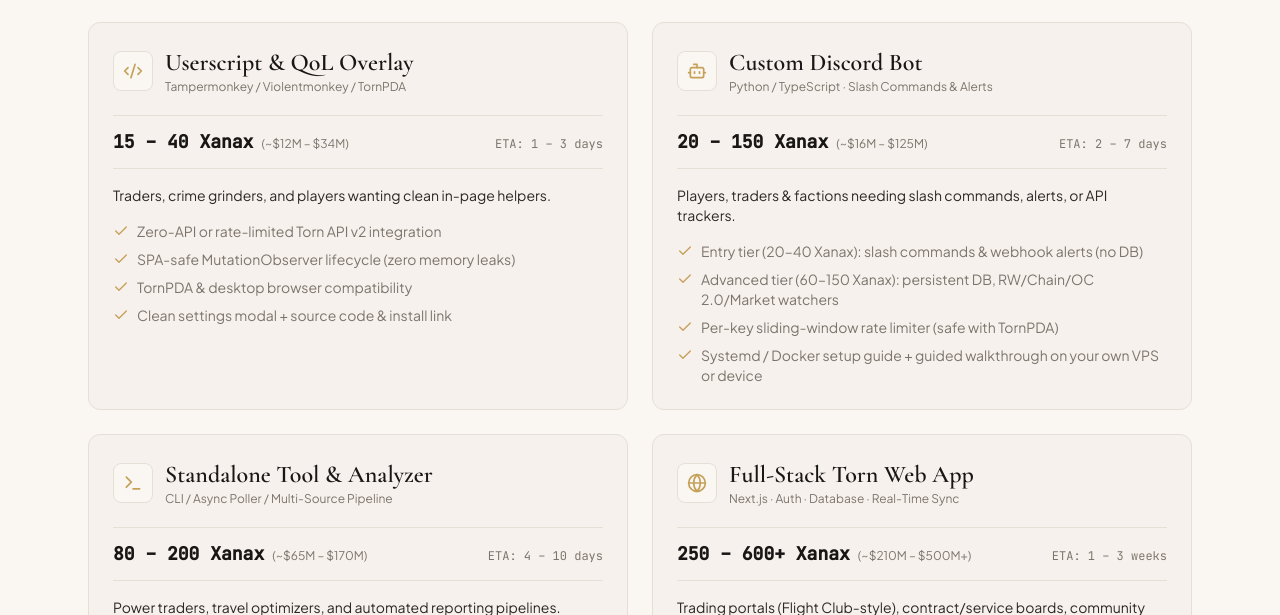
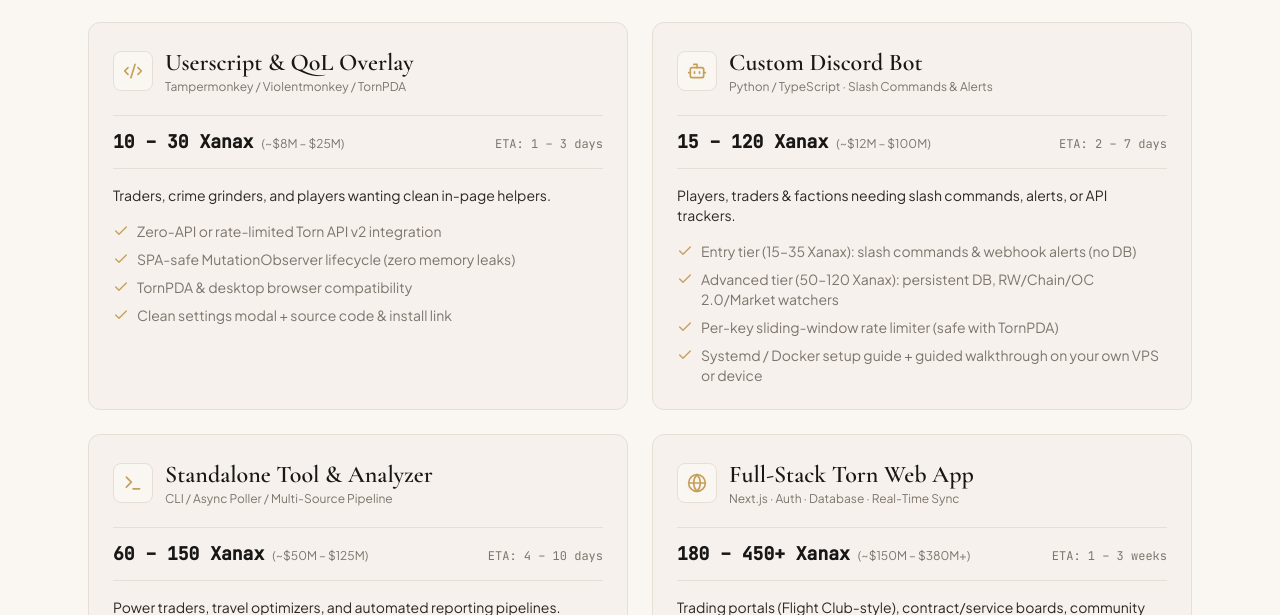
Before and after one commit to kiwicoder171/torn-studio, a Next.js app: page / in a window 1280 px wide. Shown: the part 820-1435 px from the top of the page. Built offline with nearby package versions, Linux system fonts and the light colour scheme.

Commit message:
chore: adjust xanax pricing tiers for self-hosted delivery

```diff
--- a/FORUM_POST.html
+++ b/FORUM_POST.html
@@ -4,7 +4,7 @@
 <hr />
 <h3><span style="color: #c5a059;"><strong>SERVICES &amp; PRICING (XANAX)</strong></span></h3>
 
-<p><strong>1. Custom Userscripts &amp; QoL Overlays (15 &ndash; 40 Xanax)</strong></p>
+<p><strong>1. Custom Userscripts &amp; QoL Overlays (10 &ndash; 30 Xanax)</strong></p>
 <ul>
   <li>Tampermonkey / Violentmonkey / TornPDA compatible</li>
   <li>In-page calculators, bazaar/vault safety guards, crime/travel helpers</li>
@@ -12,22 +12,22 @@
   <li>Turnaround: 1 &ndash; 3 days</li>
 </ul>
 
-<p><strong>2. Custom Discord Bots (20 &ndash; 150 Xanax)</strong></p>
+<p><strong>2. Custom Discord Bots (15 &ndash; 120 Xanax)</strong></p>
 <ul>
-  <li>Entry tier (20&ndash;40 Xanax): slash commands &amp; webhook alerts without DB</li>
-  <li>Advanced tier (60&ndash;150 Xanax): persistent DB, market/bazaar watchers, RW/chain alerts, OC 2.0 trackers</li>
+  <li>Entry tier (15&ndash;35 Xanax): slash commands &amp; webhook alerts without DB</li>
+  <li>Advanced tier (50&ndash;120 Xanax): persistent DB, market/bazaar watchers, RW/chain alerts, OC 2.0 trackers</li>
   <li>Per-key sliding-window rate limiting (safe to run alongside TornPDA)</li>
   <li>Turnaround: 2 &ndash; 7 days (runs on your own VPS/device &mdash; guided setup included)</li>
 </ul>
 
-<p><strong>3. Standalone Tools &amp; Data Pipelines (80 &ndash; 200 Xanax)</strong></p>
+<p><strong>3. Standalone Tools &amp; Data Pipelines (60 &ndash; 150 Xanax)</strong></p>
 <ul>
   <li>Python / TypeScript CLI tools, restock predictors, multi-source price analyzers</li>
   <li>Torn API v2, YATA, Weav3r, and Flight Club integrations</li>
   <li>Turnaround: 4 &ndash; 10 days</li>
 </ul>
 
-<p><strong>4. Full-Stack Torn Web Apps (250 &ndash; 600+ Xanax)</strong></p>
+<p><strong>4. Full-Stack Torn Web Apps (180 &ndash; 450+ Xanax)</strong></p>
 <ul>
   <li>Trading portals (Flight Club-style), contract/service boards, community tools, or faction command centers</li>
   <li>Torn API auth / encrypted key vault, real-time Firestore/PostgreSQL sync</li>
--- a/src/data/studio.ts
+++ b/src/data/studio.ts
@@ -24,8 +24,8 @@ export const SERVICE_TIERS: ServiceTier[] = [
     id: "userscript",
     name: "Userscript & QoL Overlay",
     subtitle: "Tampermonkey / Violentmonkey / TornPDA",
-    xanaxRange: "15 – 40 Xanax",
-    cashEstimate: "~$12M – $34M",
+    xanaxRange: "10 – 30 Xanax",
+    cashEstimate: "~$8M – $25M",
     turnaround: "1 – 3 days",
     bestFor: "Traders, crime grinders, and players wanting clean in-page helpers.",
     deliverables: [
@@ -39,14 +39,14 @@ export const SERVICE_TIERS: ServiceTier[] = [
     id: "discord-bot",
     name: "Custom Discord Bot",
     subtitle: "Python / TypeScript · Slash Commands & Alerts",
-    xanaxRange: "20 – 150 Xanax",
-    cashEstimate: "~$16M – $125M",
+    xanaxRange: "15 – 120 Xanax",
+    cashEstimate: "~$12M – $100M",
     turnaround: "2 – 7 days",
     bestFor:
       "Players, traders & factions needing slash commands, alerts, or API trackers.",
     deliverables: [
-      "Entry tier (20–40 Xanax): slash commands & webhook alerts (no DB)",
-      "Advanced tier (60–150 Xanax): persistent DB, RW/Chain/OC 2.0/Market watchers",
+      "Entry tier (15–35 Xanax): slash commands & webhook alerts (no DB)",
+      "Advanced tier (50–120 Xanax): persistent DB, RW/Chain/OC 2.0/Market watchers",
       "Per-key sliding-window rate limiter (safe with TornPDA)",
       "Systemd / Docker setup guide + guided walkthrough on your own VPS or device",
     ],
@@ -55,8 +55,8 @@ export const SERVICE_TIERS: ServiceTier[] = [
     id: "standalone-tool",
     name: "Standalone Tool & Analyzer",
     subtitle: "CLI / Async Poller / Multi-Source Pipeline",
-    xanaxRange: "80 – 200 Xanax",
-    cashEstimate: "~$65M – $170M",
+    xanaxRange: "60 – 150 Xanax",
+    cashEstimate: "~$50M – $125M",
     turnaround: "4 – 10 days",
     bestFor: "Power traders, travel optimizers, and automated reporting pipelines.",
     deliverables: [
@@ -70,8 +70,8 @@ export const SERVICE_TIERS: ServiceTier[] = [
     id: "faction-webapp",
     name: "Full-Stack Torn Web App",
     subtitle: "Next.js · Auth · Database · Real-Time Sync",
-    xanaxRange: "250 – 600+ Xanax",
-    cashEstimate: "~$210M – $500M+",
+    xanaxRange: "180 – 450+ Xanax",
+    cashEstimate: "~$150M – $380M+",
     turnaround: "1 – 3 weeks",
     bestFor:
       "Trading portals (Flight Club-style), contract/service boards, community tools, or faction dashboards.",
```
